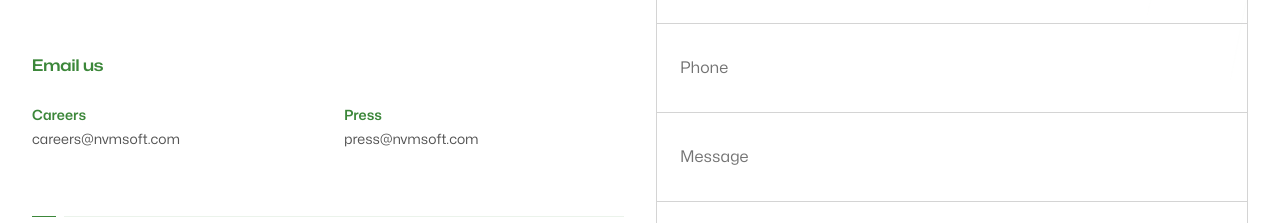
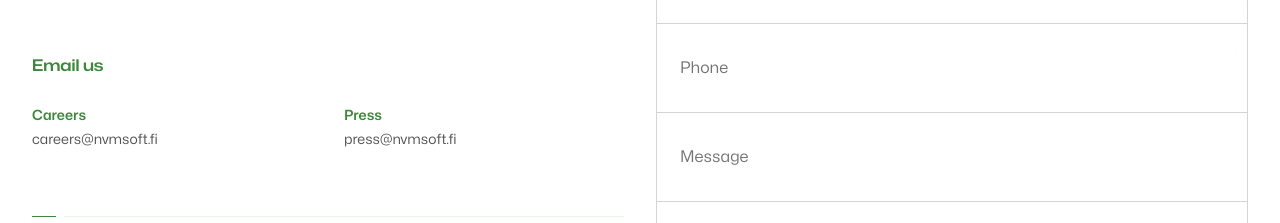
Before and after one commit to nvm-soft/portfolio, a Next.js app: page /contact in a window 1280 px wide. Shown: the part 880-1103 px from the top of the page. Built offline with nearby package versions, Linux system fonts and the light colour scheme.

Commit message:
Update contact emails for Careers and Press

```diff
--- a/src/app/contact/page.jsx
+++ b/src/app/contact/page.jsx
@@ -105,8 +105,8 @@ function ContactDetails() {
         </h2>
         <dl className="mt-6 grid grid-cols-1 gap-8 text-sm sm:grid-cols-2">
           {[
-            ['Careers', 'careers@nvmsoft.com'],
-            ['Press', 'press@nvmsoft.com'],
+            ['Careers', 'careers@nvmsoft.fi'],
+            ['Press', 'press@nvmsoft.fi'],
           ].map(([label, email]) => (
             <div key={email}>
               <dt className="font-semibold text-primary">{label}</dt>
```
